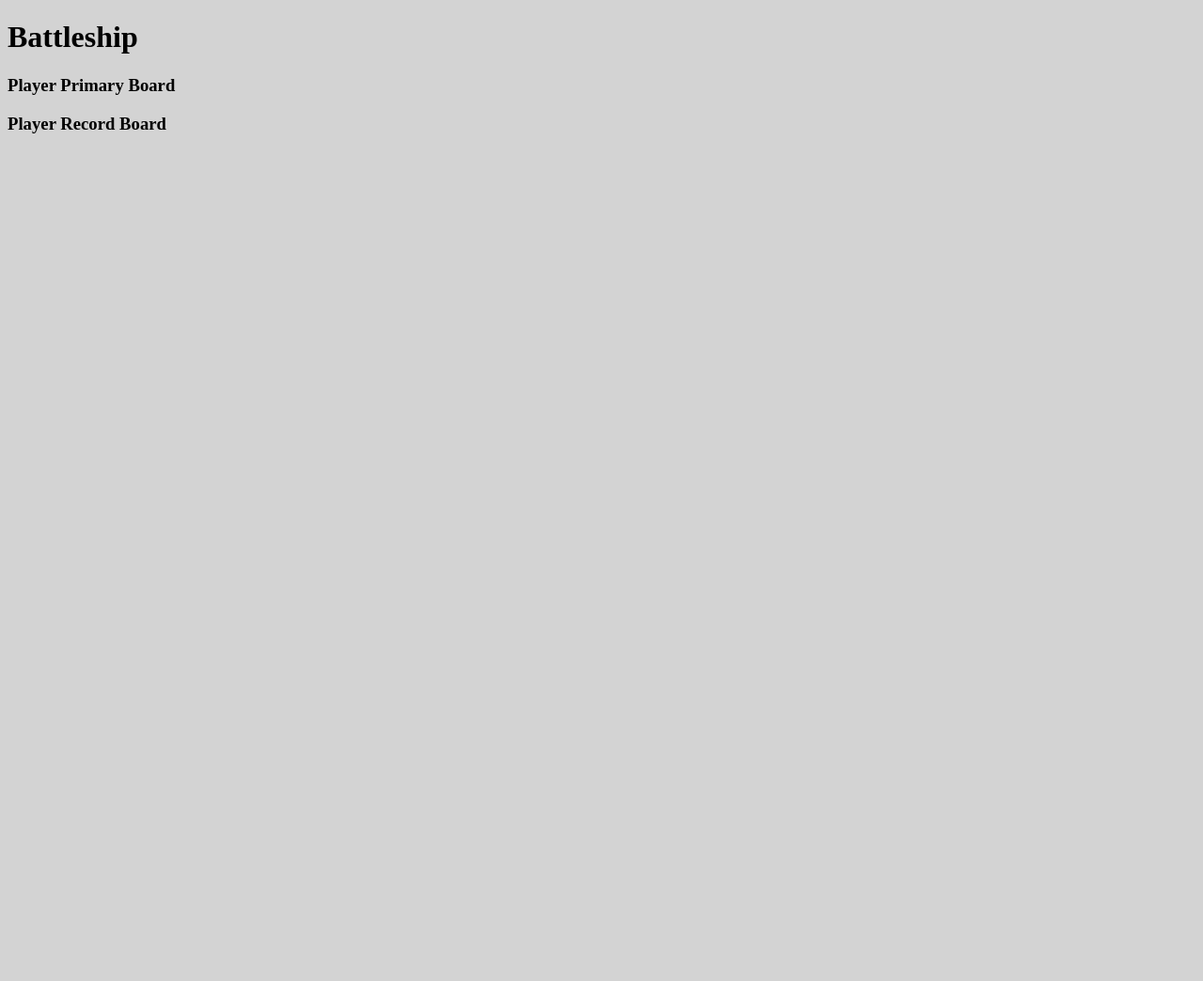
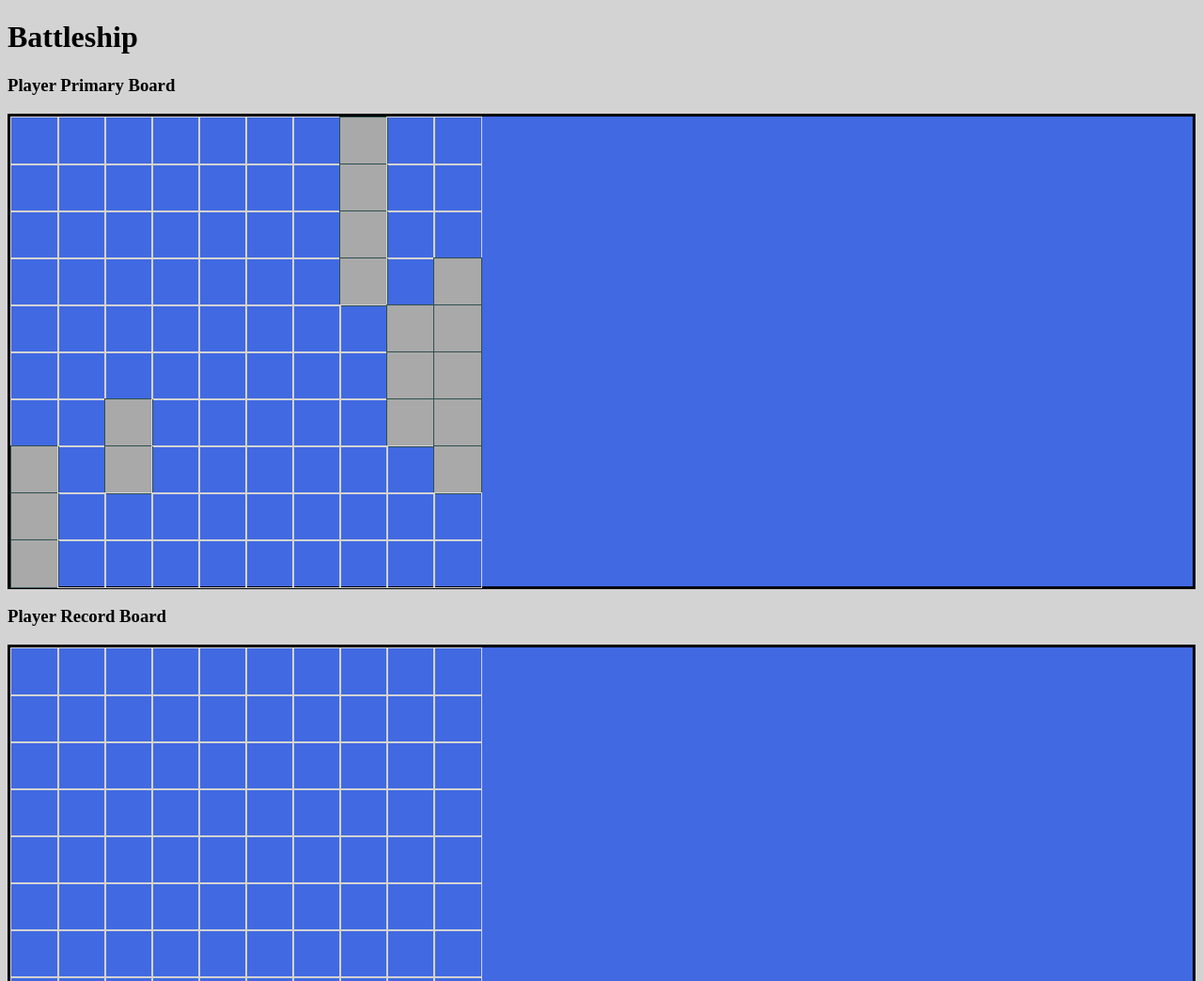
Before and after one commit to jkk290/battleship, a website built with webpack: page src/template.html in a window 1280 px wide. Shown: the top 1044 px of the page at 94% size. Before the commit the page ends 800 px from the top, so only its background shows below. Built offline with nearby package versions, Linux system fonts and the light colour scheme.

Commit message:
Start styling game UI

```diff
--- a/src/index.js
+++ b/src/index.js
@@ -1 +1,4 @@
 import "./styles.css";
+import { initializeGame } from "./game.js";
+
+initializeGame();
--- a/src/styles.css
+++ b/src/styles.css
@@ -1,3 +1,26 @@
 body {
   background-color: lightgray;
 }
+
+.game-board {
+  display: grid;
+  grid-template-columns: repeat(10, 50px);
+  grid-template-rows: repeat(10, 50px);
+  background-color: royalblue;
+  border: 3px solid black;
+}
+
+.cell.has-ship {
+  background-color: darkgray;
+  border: 1px solid darkslategray;
+}
+
+.cell {
+  width: 50px;
+  height: 50px;
+  border: 1px solid lightgray;
+}
+
+#player-record-board-container .cell:hover {
+  background-color: white;
+}
--- a/src/template.html
+++ b/src/template.html
@@ -9,15 +9,10 @@
   <h1 class="title">Battleship</h1>
   <div id="game-container">
     <h2 class="game-message"></h2>
-    <div id="player-primary-board-container" class="game-board">
-      <h3 class="title">Player Primary Board</h3>
-
-    </div>
-
-    <div id="player-record-board-container" class="game-board">
-      <h3 class="title">Player Record Board</h3>
-
-    </div>
+    <h3 class="title">Player Primary Board</h3>
+    <div id="player-primary-board-container" class="game-board"></div>
+    <h3 class="title">Player Record Board</h3>
+    <div id="player-record-board-container" class="game-board"></div>
   </div>
   </body>
 </html>
```
